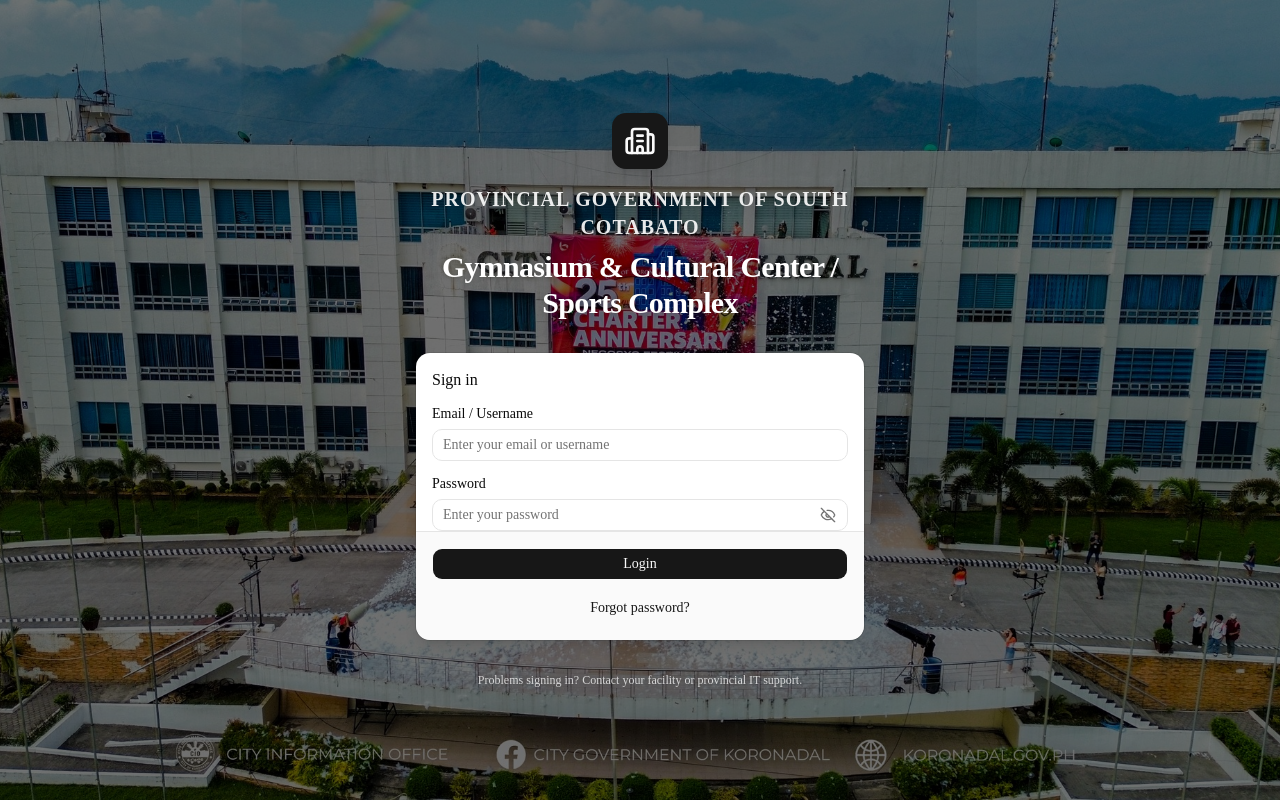
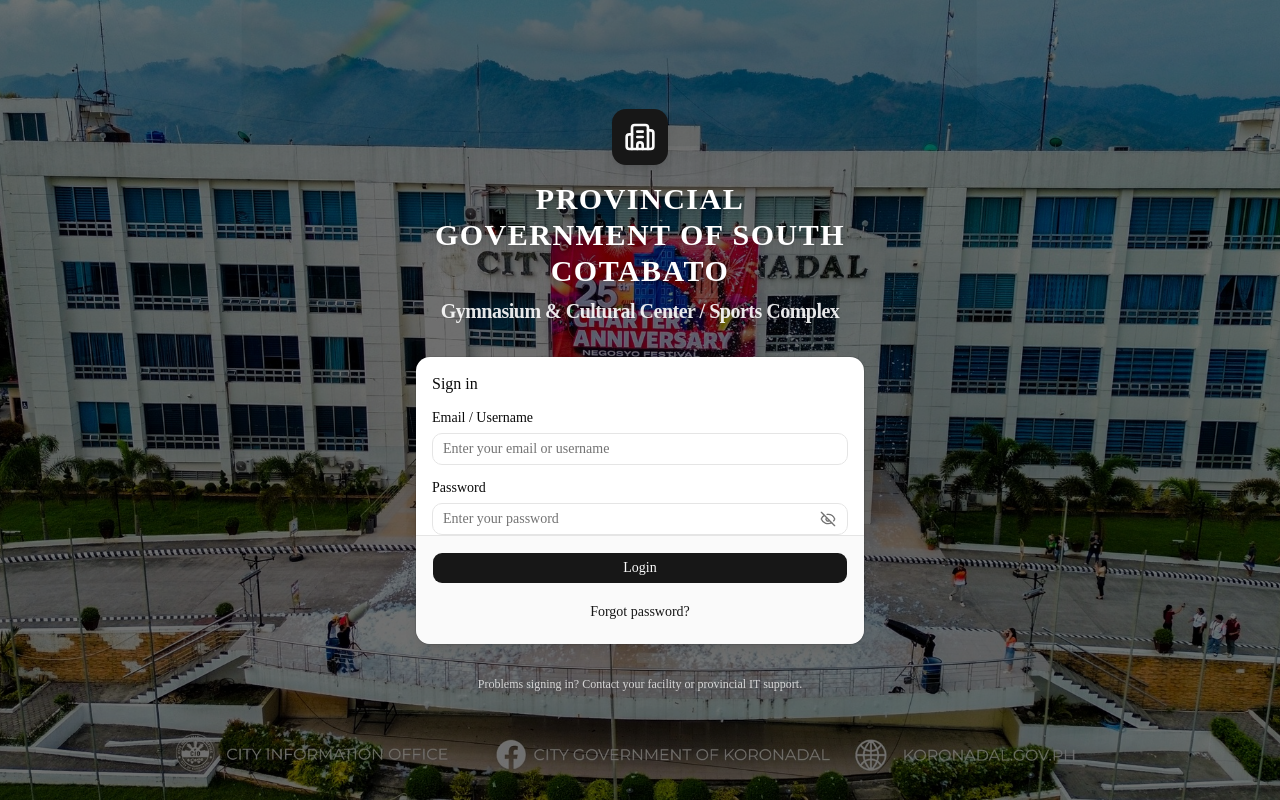
Before and after one commit to Kxiz421/Cultural-Center-and-Sports-Complex, a Next.js app in the folder ccasc/: page /login in a window 1280 px wide. Built offline with nearby package versions, Linux system fonts and the light colour scheme.

Commit message:
layout changes

```diff
--- a/ccasc/app/login/page.js
+++ b/ccasc/app/login/page.js
@@ -226,10 +226,10 @@ export default function LoginPage() {
           <div className="bg-primary text-primary-foreground mb-4 flex size-14 items-center justify-center rounded-xl shadow-lg">
             <Building2 className="size-8" />
           </div>
-          <p className="text-lg font-bold uppercase tracking-wider text-white/90 md:text-xl">
+          <p className="text-2xl font-extrabold uppercase tracking-wider text-white drop-shadow-sm md:text-3xl">
             Provincial Government of South Cotabato
           </p>
-          <h1 className="mt-2 text-2xl font-bold tracking-tight text-white drop-shadow-sm md:text-3xl">
+          <h1 className="mt-2 text-lg font-bold tracking-tight text-white/90 md:text-xl">
             Gymnasium & Cultural Center / Sports Complex
           </h1>
         </div>
```
